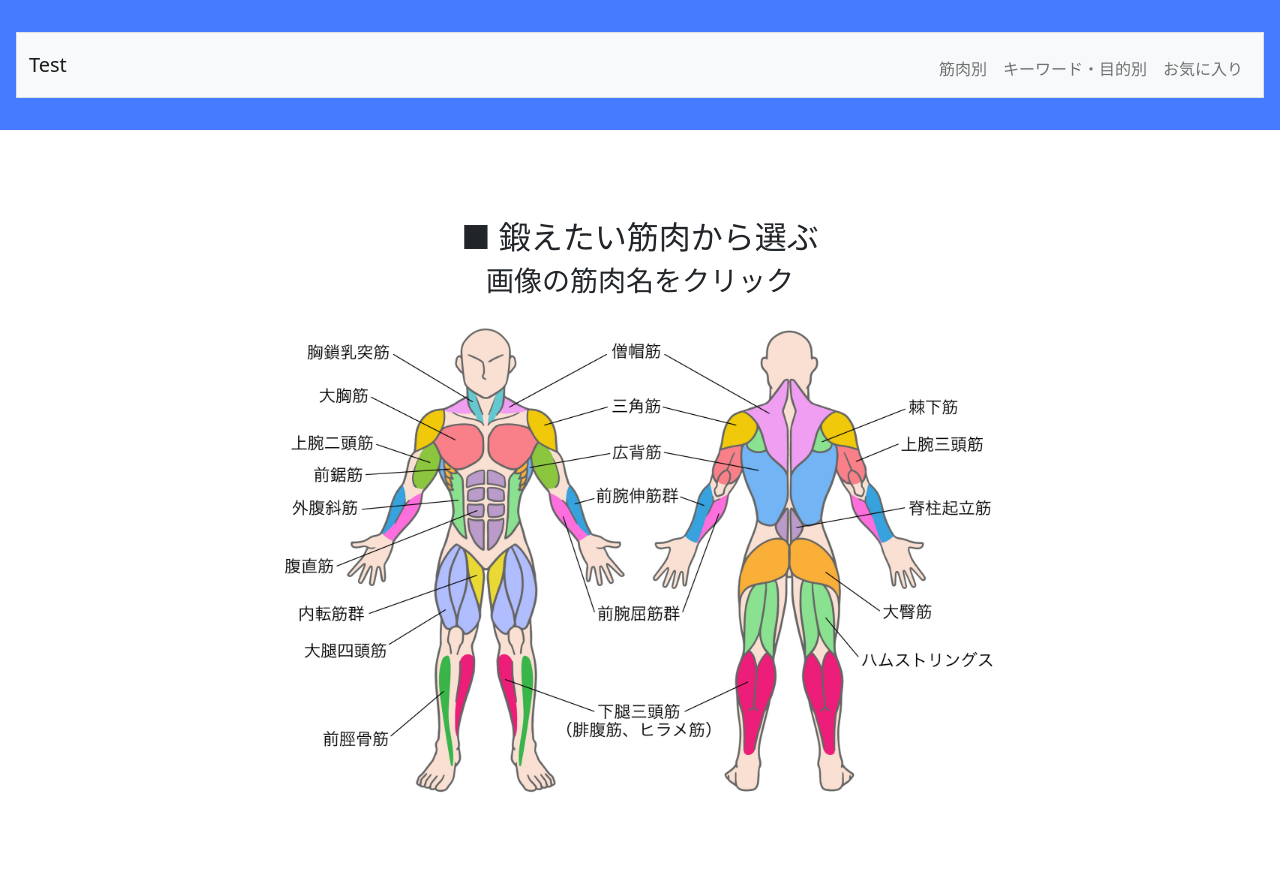
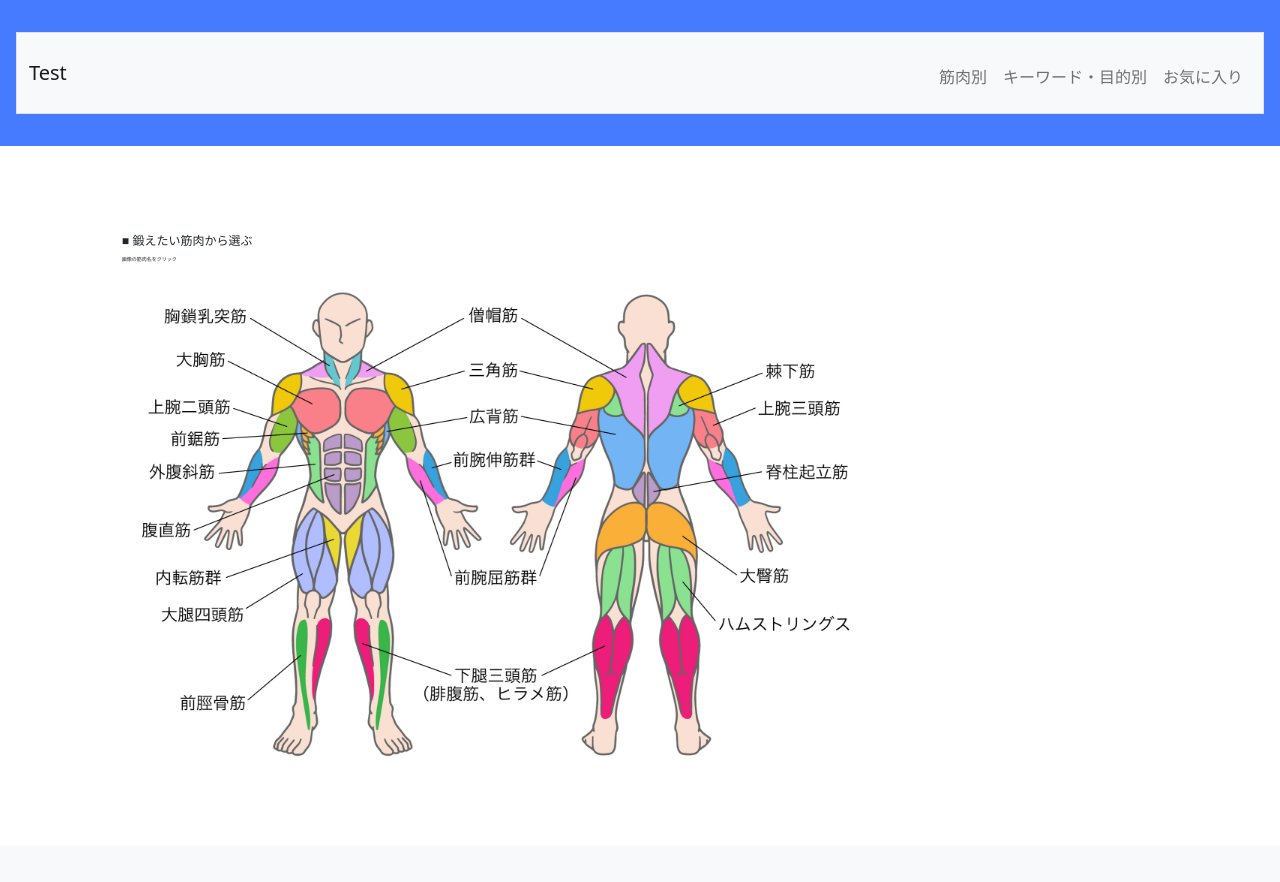
Before and after one commit to shukurimu0121/team_project, a Flask app: page / in a window 1280 px wide. After the commit the page ends 756 px from the top, so only its background shows below. Run offline with Flask 2, Linux system fonts and the light colour scheme; some libraries are stand-ins or nearby versions.

Commit message:
コンフリクト解消確認　伊達

```diff
--- a/team/static/styles.css
+++ b/team/static/styles.css
@@ -5,7 +5,6 @@ body {
     font-weight: 400;
     line-height: 1.5;
     margin: 0;
-    text-align: left;
 }
 
 .container {
@@ -13,7 +12,7 @@ body {
     margin-right: auto;
     padding-left: 15px;
     padding-right: 15px;
-    text-align: center;
+    text-align: left;
     width: 90%;
 }
 
@@ -22,7 +21,6 @@ body {
     color: #fff;
     margin-bottom: 2rem;
     padding: 2rem 1rem;
-    text-align: center;
 }
 
 .section {
@@ -40,6 +38,16 @@ body {
 h1 {
     font-family: 'Montserrat', sans-serif;
     font-size: 48px;
+}
+
+h2 {
+    font-family: 'Montserrat', sans-serif;
+    font-size: 12px;
+}
+
+h3 {
+    font-family: 'Montserrat', sans-serif;
+    font-size: 5px;
 }
 
 button, input[type="submit"] {
@@ -80,3 +88,7 @@ table td {
 tbody tr:nth-of-type(odd) {
     background-color: rgb(179, 208, 255, 0.3)
 }
+
+div#header_nav{
+    text-align: center;
+}
--- a/team/templates/layout.html
+++ b/team/templates/layout.html
@@ -29,16 +29,16 @@
     <body>
         <div class="header">
             <nav class="bg-light border navbar navbar-expand-md navbar-light sticky-top">
-                    <div class="container-fluid" id="header_top">
+                <div class="container-fluid d-flex" id="header_top">
                     <a class="navbar-brand" href="/">Test</a>
                     <button aria-controls="navbar" aria-expanded="false" aria-label="Toggle navigation" class="navbar-toggler" data-bs-target="#navbar" data-bs-toggle="collapse" type="button">
                         <span class="navbar-toggler-icon"></span>
                     </button>
                     <div id="header_nav">
                         <ul class="navbar-nav me-auto mt-2 justify-content-center">
-                                <li class="nav-item"><a class="nav-link" href="/index" title="鍛えたい筋肉別表示">筋肉別</a></li>
-                                <li class="nav-item"><a class="nav-link" href="/keyword" title="キーワード・鍛えたい目的別表示">キーワード・目的別</a></li>
-                                <li class="nav-item"><a class="nav-link" href="/favorite" title="お気に入り一覧">お気に入り</a></li>
+                        <li class="navbar-text"><a class="nav-link" href="/index" title="鍛えたい筋肉別表示">筋肉別</a></li>
+                        <li class="navbar-text"><a class="nav-link" href="/keyword" title="キーワード・鍛えたい目的別表示">キーワード・目的別</a></li>
+                        <li class="navbar-text"><a class="nav-link" href="/favorite" title="お気に入り一覧">お気に入り</a></li>
                         </ul>
                     </div>
                 </div>
```
Also changed, not shown: team/static/favicon.ico (added). Lines whose indentation alone changed are shown as unchanged.
